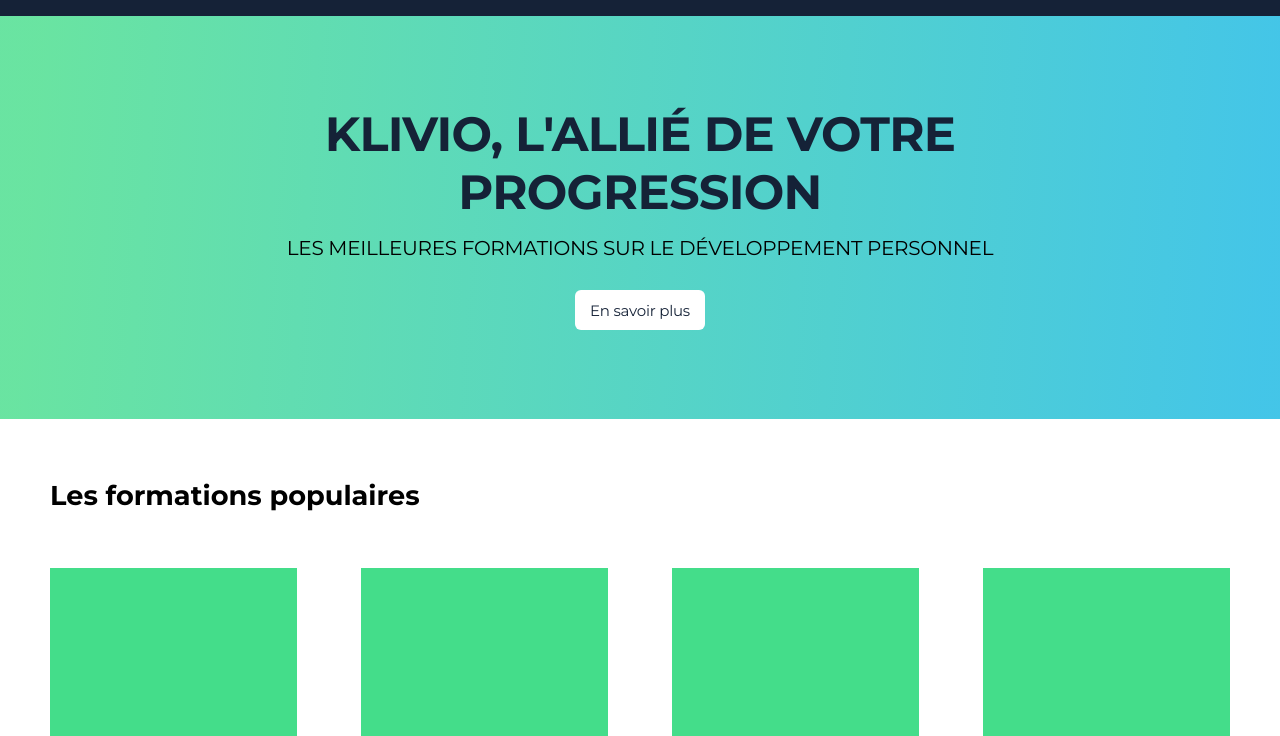
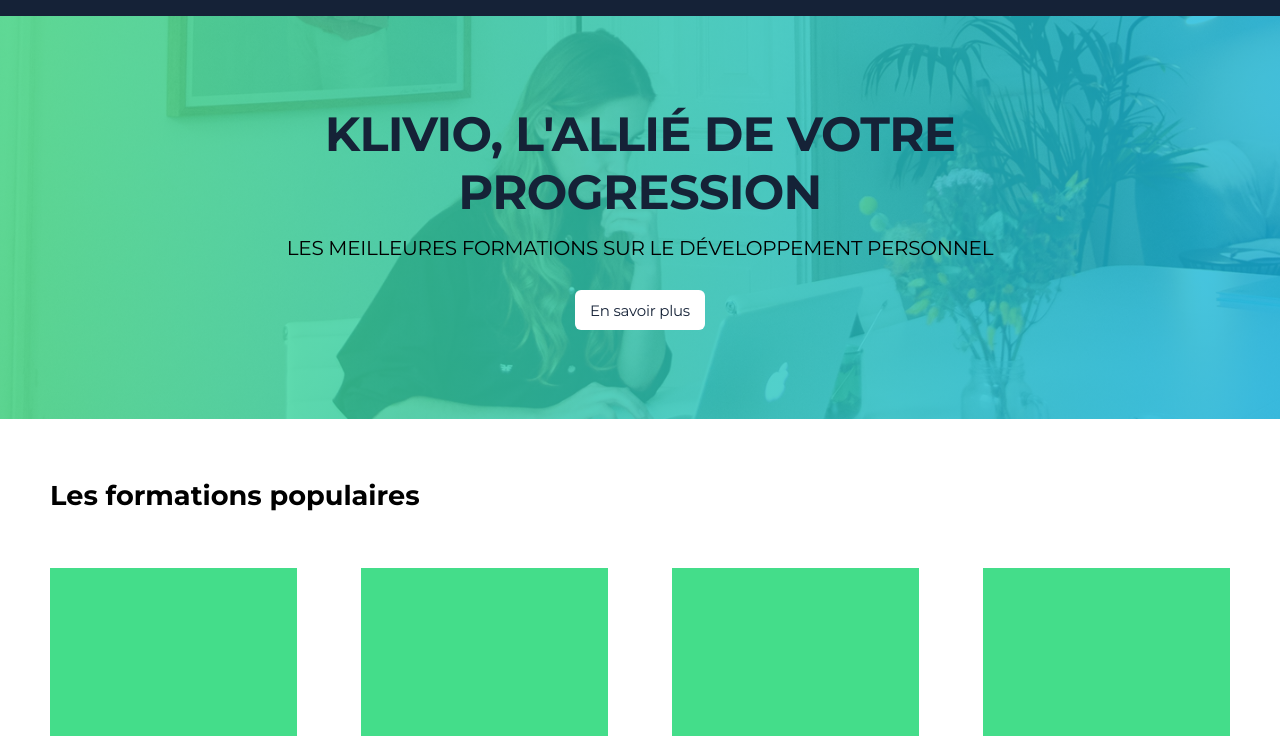
Before and after one commit to Kvrmea/klivio_EPITECH, a plain HTML site: page index.html in a window 1280 px wide. Shown: the part 64-800 px from the top of the page. Drawn offline with Linux system fonts and the light colour scheme; the site is published under a folder, as on GitHub Pages, so addresses that start at the root find nothing.

Commit message:
[MODIF]: '/' enlevé de assets

```diff
--- a/style.css
+++ b/style.css
@@ -176,7 +176,7 @@
 }
 
 #hero-section {
-    background: url('/assets/bg-header.png') no-repeat center center/cover;
+    background: url('assets/bg-header.png') no-repeat center center/cover;
     position: relative;
     height: 25.1875rem;
     width: 100%;
```
